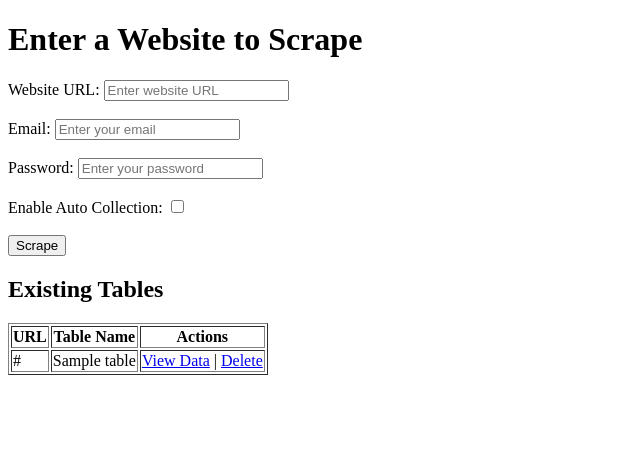
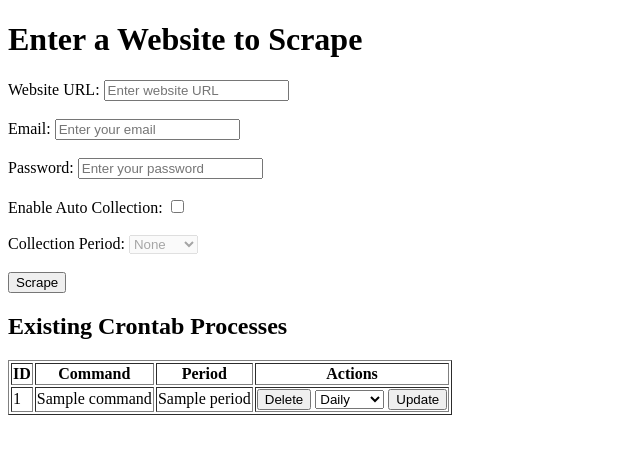
Before and after one commit to yuerugong/script-to-detect-various-structures-of-data-and-format, a Flask app: template templates/index.html in a window 1280 px wide. Shown: the top 454 px of the page, without its empty margins (0-640 px from the left). Run offline with Flask 3, Linux system fonts and the light colour scheme; the template is opened without the code that fills it: most values are stand-ins (such as "Sample title", 1, 10 or a date in 2020); parts of the project's set-up code (start-up, migrations or seed data) failed here and were passed over.

Commit message:
10.29 update

```diff
--- a/app.py
+++ b/app.py
@@ -6,11 +6,10 @@ from sqlalchemy import create_engine, Column, String, Integer, Table, MetaData,
 from sqlalchemy.orm import sessionmaker
 from sqlalchemy.ext.declarative import declarative_base
 import hashlib
-import cinando  # Import cinando.py for scraping functions
+import cinando
 import shutil
 from sqlalchemy import create_engine, inspect
-from datetime import datetime
-import pandas as pd
+import subprocess
 
 app = Flask(__name__)
 
@@ -20,7 +19,6 @@ Session = sessionmaker(bind=engine)
 session = Session()
 metadata = MetaData(bind=engine)
 metadata.bind = engine
-
 
 class Directory(Base):
     __tablename__ = 'directory'
@@ -33,116 +31,40 @@ class Directory(Base):
     email = Column(String)
     password = Column(String)
 
-
 Base.metadata.create_all(engine)
-
-
-def create_dynamic_table(table_name, df_columns):
-    """
-    Dynamically create or update a database table to include all columns from the DataFrame,
-    including special_id and collected_at.
-    """
-    try:
-        inspector = inspect(engine)
-        existing_tables = inspector.get_table_names()
-
-        if table_name not in existing_tables:
-            columns = [Column('id', Integer, primary_key=True)]
-            for col in df_columns:
-                columns.append(Column(col, String))
-            columns.append(Column('special_id', String))
-            columns.append(Column('collected_at', DateTime))
-            new_table = Table(table_name, metadata, *columns)
-            metadata.create_all(engine)
-            print(f"Table '{table_name}' created successfully.")
-        else:
-            existing_columns = [col['name'] for col in inspector.get_columns(table_name)]
-            for col in df_columns:
-                if col not in existing_columns:
-                    with engine.connect() as conn:
-                        conn.execute(f'ALTER TABLE {table_name} ADD COLUMN "{col}" TEXT')
-                    print(f"Column '{col}' added to table '{table_name}'.")
-            if 'special_id' not in existing_columns:
-                with engine.connect() as conn:
-                    conn.execute(f'ALTER TABLE {table_name} ADD COLUMN "special_id" TEXT')
-                print(f"Column 'special_id' added to table '{table_name}'.")
-            if 'collected_at' not in existing_columns:
-                with engine.connect() as conn:
-                    conn.execute(f'ALTER TABLE {table_name} ADD COLUMN "collected_at" DATETIME')
-                print(f"Column 'collected_at' added to table '{table_name}'.")
-    except Exception as e:
-        print(f"Error in create_dynamic_table: {e}")
-
-
-def generate_table_name(url):
-    return f"data_{hashlib.md5(url.encode()).hexdigest()}"
-
 
 @app.route('/')
 def index():
+    cron_tasks = list_crontab_tasks()
     tables_info = session.query(Directory).all()
-    return render_template('index.html', tables_info=tables_info)
+    return render_template('index.html', cron_tasks=cron_tasks, tables_info=tables_info)
 
+@app.route('/scrape', methods=['POST'])
+def scrape():
+    url = request.form['url']
+    email = request.form['email']
+    password = request.form['password']
+    auto_collect = 'auto_collect' in request.form
+    collection_period = request.form.get('collection_period', 'none') if auto_collect else 'none'
 
-@app.route('/scrape', methods=['GET', 'POST'])
-def scrape():
-    if request.method == 'GET':
-        return redirect(url_for('index'))
-
-    url = request.form['url']
-    email = request.form['email']  # Add email input
-    password = request.form['password']  # Add password input
-    rescrape = request.form.get('rescrape', 'false').lower() == 'true'
-    auto_collect = request.form.get('auto_collect', 'false') == 'on'
     existing_entry = session.query(Directory).filter_by(url=url).first()
-
-    if existing_entry and rescrape:
-        table_name = existing_entry.table_name
-        csv_path = f'{table_name}.csv'
-        try:
-            print(f"Rescraping URL: {url}")
-            # Step 1: Use api_login_and_scrape to fetch company details
-            cinando.api_login_and_scrape(url, email, password)  # Fetch data and save to 'details'
-
-            # Step 2: Extract bio and image from fetched HTML files
-            cinando.extract_bio_and_image_from_html('details', f'{table_name}.csv')
-            df = pd.read_csv(f'{table_name}.csv')
-            df = process_dataframe(df, table_name)
-
-            # Save the data to a CSV file
-            df.to_csv(csv_path, mode='w', index=False)
-
-            # Delete the 'details' directory after generating CSV
-            shutil.rmtree('details', ignore_errors=True)
-
-            return send_file(csv_path, as_attachment=True)
-        except Exception as e:
-            session.rollback()
-            return jsonify({"error": str(e)})
-
-    if existing_entry and not rescrape:
-        one_week_ago = datetime.now() - timedelta(weeks=1)
-        if existing_entry.last_collected > one_week_ago:
-            return render_template('index.html', prompt_existing_data=True,
-                                   last_collected=existing_entry.last_collected, table_name=existing_entry.table_name)
-
     table_name = existing_entry.table_name if existing_entry else generate_table_name(url)
     csv_path = f'{table_name}.csv'
 
+    # Run the scraping code here (assuming it's implemented)
     try:
         print(f"Scraping URL: {url}")
-        # Step 1: Use api_login_and_scrape to fetch company details
-        cinando.api_login_and_scrape(url, email, password)  # Fetch data and save to 'details'
-
-        # Step 2: Extract bio and image from fetched HTML files
+        cinando.api_login_and_scrape(url, email, password)
         cinando.extract_bio_and_image_from_html('details', f'{table_name}.csv')
         df = pd.read_csv(f'{table_name}.csv')
         df = process_dataframe(df, table_name)
+        df.to_csv(csv_path, mode='w', index=False)
+        shutil.rmtree('details', ignore_errors=True)
 
-        # Save the data to a CSV file
-        df.to_csv(csv_path, mode='w', index=False)
+        # If auto collection is enabled, add to crontab
+        if auto_collect and collection_period != 'none':
+            add_crontab_task(url, email, password, collection_period)
 
-        # **Insert or update the URL information in the database**
         if existing_entry:
             existing_entry.last_collected = datetime.now()
             existing_entry.auto_collect = auto_collect
@@ -160,119 +82,113 @@ def scrape():
             session.add(new_entry)
             session.commit()
 
-        # Delete the 'details' directory after generating CSV
-        shutil.rmtree('details', ignore_errors=True)
-
-        return send_file(csv_path, as_attachment=True)
     except Exception as e:
         session.rollback()
         return jsonify({"error": str(e)})
 
+    return send_file(csv_path, as_attachment=True)
+
+
+@app.route('/delete_cron', methods=['POST'])
+def delete_cron():
+    task_id = int(request.form['task_id'])
+    remove_crontab_task(task_id)
+    return redirect(url_for('index'))
+
+
+@app.route('/update_cron', methods=['POST'])
+def update_cron():
+    task_id = int(request.form['task_id'])
+    new_period = request.form['new_period']
+    update_crontab_task(task_id, new_period)
+    return redirect(url_for('index'))
+
+
+def list_crontab_tasks():
+    result = subprocess.run(['crontab', '-l'], capture_output=True, text=True)
+    tasks = []
+    for line in result.stdout.splitlines():
+        if not line.startswith('#') and line.strip():
+            cron_info = parse_cron_line(line)
+            if cron_info:
+                tasks.append(cron_info)
+    return tasks
+
+
+def parse_cron_line(line):
+    parts = line.split(maxsplit=5)
+    if len(parts) < 6:
+        return None
+    schedule = ' '.join(parts[:5])
+    command = parts[5]
+    return {'period': schedule, 'command': command}
+
+
+def add_crontab_task(url, email, password, period):
+    cron_command = (f"/Users/gongyueru/anaconda3/python "
+                    f"/Users/gongyueru/PycharmProjects/script\ to\ detect\ various\ structures\ of\ data\ and\ format/app.py "
+                    f"scrape "
+                    f"--url {url} --email {email} --password {password}")
+    cron_time = ""
+    if period == 'daily':
+        cron_time = "0 0 * * *"
+    elif period == 'weekly':
+        cron_time = "0 0 * * 0"
+    elif period == 'monthly':
+        cron_time = "0 0 1 * *"
+
+    new_cron_entry = f"{cron_time} {cron_command}\n"
+    subprocess.run(['crontab', '-l'], stdout=open('cron_bak', 'w'))
+    with open('cron_bak', 'a') as cron_file:
+        cron_file.write(new_cron_entry)
+    subprocess.run(['crontab', 'cron_bak'])
+    os.remove('cron_bak')
+
+
+def remove_crontab_task(task_id):
+    with open('cron_bak', 'w') as cron_file:
+        subprocess.run(['crontab', '-l'], stdout=cron_file)
+    with open('cron_bak', 'r') as cron_file:
+        lines = cron_file.readlines()
+    if 0 <= task_id - 1 < len(lines):
+        lines.pop(task_id - 1)
+    with open('cron_bak', 'w') as cron_file:
+        cron_file.writelines(lines)
+    subprocess.run(['crontab', 'cron_bak'])
+    os.remove('cron_bak')
+
+
+def update_crontab_task(task_id, new_period):
+    with open('cron_bak', 'w') as cron_file:
+        subprocess.run(['crontab', '-l'], stdout=cron_file)
+    with open('cron_bak', 'r') as cron_file:
+        lines = cron_file.readlines()
+    if 0 <= task_id - 1 < len(lines):
+        command = parse_cron_line(lines[task_id - 1])['command']
+        if new_period == 'daily':
+            cron_time = "0 0 * * *"
+        elif new_period == 'weekly':
+            cron_time = "0 0 * * 0"
+        elif new_period == 'monthly':
+            cron_time = "0 0 1 * *"
+        lines[task_id - 1] = f"{cron_time} {command}\n"
+    with open('cron_bak', 'w') as cron_file:
+        cron_file.writelines(lines)
+    subprocess.run(['crontab', 'cron_bak'])
+    os.remove('cron_bak')
+
+
+def generate_table_name(url):
+    return f"data_{hashlib.md5(url.encode()).hexdigest()}"
+
 
 def process_dataframe(df, table_name):
-    """
-    Process the DataFrame by adding a special_id and collected_at columns, storing in the database.
-    It checks for new and modified rows.
-    """
-    # Convert list-type columns to string (for uniform storage in the database)
-    for col in df.columns:
-        df[col] = df[col].apply(lambda x: str(x) if isinstance(x, list) else x)
-
-    # Generate a unique identifier for this collection
     special_id = f"{table_name}_{datetime.now().strftime('%Y%m%d%H%M%S')}"
     df['special_id'] = special_id
     df['collected_at'] = datetime.now()
-
-    # Fetch existing data to identify new or modified rows
-    existing_data = pd.read_sql_table(table_name, con=engine) if inspect(engine).has_table(
-        table_name) else pd.DataFrame()
-
-    # Find new rows
-    if not existing_data.empty:
-        merged_data = df.merge(existing_data, on='id', how='left', suffixes=('', '_existing'), indicator=True)
-        new_rows = merged_data[merged_data['_merge'] == 'left_only'].drop(columns=existing_data.columns)
-        modified_rows = merged_data[(merged_data['_merge'] == 'both') &
-                                    (merged_data.apply(lambda row: any(row[col] != row[col + '_existing']
-                                                                       for col in df.columns if col != 'id'), axis=1))]
-    else:
-        # If no existing data, all rows are new
-        new_rows = df.copy()
-        modified_rows = pd.DataFrame()
-
-    # Mark status of rows
-    if not new_rows.empty:
-        new_rows['status'] = 'new'
-        new_rows.to_sql(table_name, con=engine, index=False, if_exists='append')
-
-    if not modified_rows.empty:
-        modified_rows['status'] = 'modified'
-        modified_rows.to_sql(table_name, con=engine, index=False, if_exists='append')
-
-    # Save the latest collected data
     df.to_sql(table_name, con=engine, index=False, if_exists='append')
-
     return df
 
 
-@app.route('/download_latest/<table_name>', methods=['GET'])
-def download_latest(table_name):
-    try:
-        df = pd.read_sql_table(table_name, con=engine)
-        latest_csv_path = f'{table_name}_latest.csv'
-        df.to_csv(latest_csv_path, mode='w', index=False)
-        return send_file(latest_csv_path, as_attachment=True)
-    except Exception as e:
-        return jsonify({"error": str(e)})
-
-
-@app.route('/view_table/<table_name>', methods=['GET'])
-def view_table(table_name):
-    try:
-        df = pd.read_sql_table(table_name, con=engine)
-        table_html = df.to_html(classes='data')
-        return render_template('view_table.html', table_html=table_html)
-    except Exception as e:
-        return jsonify({"error": str(e)})
-
-
-@app.route('/delete_table/<table_name>', methods=['GET'])
-def delete_table(table_name):
-    try:
-        metadata.reflect()
-        if table_name in metadata.tables:
-            table_to_delete = metadata.tables[table_name]
-            table_to_delete.drop(engine)
-            print(f"Table {table_name} deleted successfully.")
-
-        session.query(Directory).filter(Directory.table_name == table_name).delete()
-        session.commit()
-
-        return redirect(url_for('index'))
-    except Exception as e:
-        session.rollback()
-        return jsonify({"error": str(e)})
-
-
-def auto_collect_data():
-    links_to_collect = session.query(Directory).filter_by(auto_collect=True).all()
-    for entry in links_to_collect:
-        try:
-            print(f"Automatically scraping URL: {entry.url}")
-            cinando.api_login_and_scrape(entry.url, entry.email, entry.password)
-            cinando.extract_bio_and_image_from_html('details', f'{entry.table_name}.csv')
-            df = pd.read_csv(f'{entry.table_name}.csv')
-            process_dataframe(df, entry.table_name)
-            entry.last_collected = datetime.now()
-            session.commit()
-        except Exception as e:
-            session.rollback()
-            print(f"Error in auto_collect_data for {entry.url}: {e}")
-
-
 if __name__ == '__main__':
-    import sys
-    if len(sys.argv) > 1 and sys.argv[1] == 'auto_collect_data':
-        auto_collect_data()
-    else:
-        print("Starting Flask app...")
-        app.run(debug=True)
+    app.run(debug=True)
--- a/templates/index.html
+++ b/templates/index.html
@@ -2,7 +2,14 @@
 <html lang="en">
 <head>
     <meta charset="UTF-8">
-    <title>Web Scraper</title>
+    <title>Web Scraper with Crontab Management</title>
+    <script>
+        function toggleCollectionPeriod() {
+            const autoCollect = document.getElementById("auto_collect");
+            const collectionPeriod = document.getElementById("collection_period");
+            collectionPeriod.disabled = !autoCollect.checked;
+        }
+    </script>
 </head>
 <body>
     <h1>Enter a Website to Scrape</h1>
@@ -21,42 +28,52 @@
 
         <!-- Add auto_collect checkbox -->
         <label for="auto_collect">Enable Auto Collection:</label>
-        <input type="checkbox" id="auto_collect" name="auto_collect">
+        <input type="checkbox" id="auto_collect" name="auto_collect" onclick="toggleCollectionPeriod()">
+        <br><br>
+
+        <!-- Add collection period dropdown -->
+        <label for="collection_period">Collection Period:</label>
+        <select id="collection_period" name="collection_period" disabled>
+            <option value="none">None</option>
+            <option value="daily">Daily</option>
+            <option value="weekly">Weekly</option>
+            <option value="monthly">Monthly</option>
+        </select>
         <br><br>
 
         <input type="submit" value="Scrape">
     </form>
 
-    {% if prompt_existing_data %}
-    <p>The URL has been scraped within the last week (Last collected: {{ last_collected }}). What would you like to do?</p>
-    <a href="{{ url_for('download_latest', table_name=table_name) }}">Download Latest Data</a>
-    <form action="/scrape" method="post">
-        <input type="hidden" name="url" value="{{ request.form['url'] }}">
-        <input type="hidden" name="class_name" value="{{ request.form.get('class_name') }}">
-        <input type="hidden" name="email" value="{{ request.form.get('email') }}">
-        <input type="hidden" name="password" value="{{ request.form.get('password') }}">
-        <input type="hidden" name="rescrape" value="true">
-        <input type="submit" value="Rescrape Data">
-    </form>
-    {% endif %}
-
-    <h2>Existing Tables</h2>
+    <h2>Existing Crontab Processes</h2>
     <table border="1">
         <thead>
             <tr>
-                <th>URL</th>
-                <th>Table Name</th>
+                <th>ID</th>
+                <th>Command</th>
+                <th>Period</th>
                 <th>Actions</th>
             </tr>
         </thead>
         <tbody>
-            {% for table in tables_info %}
+            {% for task in cron_tasks %}
             <tr>
-                <td>{{ table.url }}</td>
-                <td>{{ table.table_name }}</td>
+                <td>{{ loop.index }}</td>
+                <td>{{ task.command }}</td>
+                <td>{{ task.period }}</td>
                 <td>
-                    <a href="{{ url_for('view_table', table_name=table.table_name) }}">View Data</a> |
-                    <a href="{{ url_for('delete_table', table_name=table.table_name) }}" onclick="return confirm('Are you sure you want to delete this table?')">Delete</a>
+                    <form action="/delete_cron" method="post" style="display:inline;">
+                        <input type="hidden" name="task_id" value="{{ loop.index }}">
+                        <input type="submit" value="Delete" onclick="return confirm('Are you sure you want to delete this task?')">
+                    </form>
+                    <form action="/update_cron" method="post" style="display:inline;">
+                        <input type="hidden" name="task_id" value="{{ loop.index }}">
+                        <select name="new_period">
+                            <option value="daily">Daily</option>
+                            <option value="weekly">Weekly</option>
+                            <option value="monthly">Monthly</option>
+                        </select>
+                        <input type="submit" value="Update">
+                    </form>
                 </td>
             </tr>
             {% endfor %}
```
Also changed, not shown: data_3a700d342e03ad185b8af7a3cfb50235.csv (added, +21 -0 lines), data_a72f0ab7178af9a792499667c8d18477.csv (added, +21 -0 lines).
